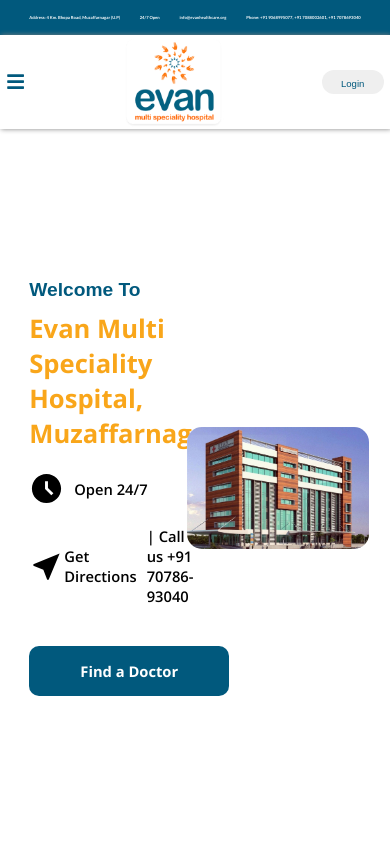
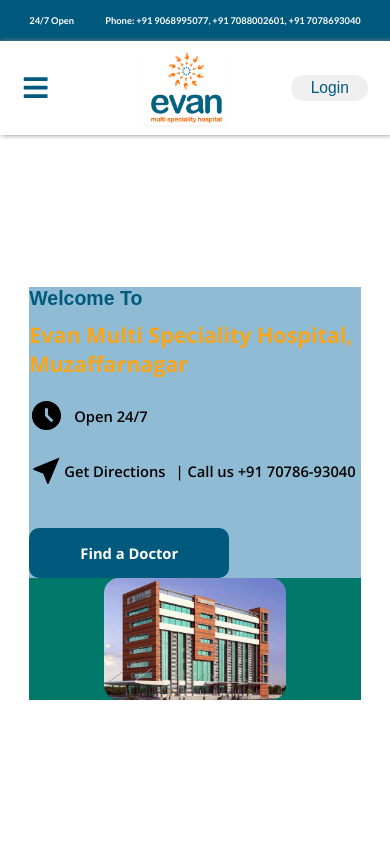
Before and after one commit to Aarishkasgar/Evan-Hospital, a React (Vite) app: page / in a window 390 px wide. Shown: the top 844 px of the page. Built offline with nearby package versions, Linux system fonts and the light colour scheme; a web font is replaced by a local one.

Commit message:
ac-commit

```diff
--- a/src/components/NavTop.css
+++ b/src/components/NavTop.css
@@ -22,3 +22,12 @@
   /* font-family: "Open Sans", serif; */
   font-family: "Lato", sans-serif;
 }
+
+@media (max-width: 600px) {
+  .nav-top-hidden {
+    display: none;
+  }
+  .navtop-inner-container h5 {
+    font-size: 2.4vw;
+  }
+}
--- a/src/components/NavTop.jsx
+++ b/src/components/NavTop.jsx
@@ -6,9 +6,11 @@
     <div>
       <section className="navtop-container">
         <div className="navtop-inner-container">
-          <h5>Address: 4 Km. Bhopa Road, Muzaffarnagar (U.P)</h5>
+          <h5 className="nav-top-hidden">
+            Address: 4 Km. Bhopa Road, Muzaffarnagar (U.P)
+          </h5>
           <h5>24/7 Open</h5>
-          <h5>info@evanhealthcare.org</h5>
+          <h5 className="nav-top-hidden">info@evanhealthcare.org</h5>
           <h5>Phone: +91 9068995077, +91 7088002601, +91 7078693040</h5>
         </div>
       </section>
--- a/src/components/Navigation/Drawer.jsx
+++ b/src/components/Navigation/Drawer.jsx
@@ -8,7 +8,7 @@
       {isOpen && <Backdrop onClick={toggleDrawer} />}
       <SDrawer isOpen={isOpen}>
         <RightNav>
-          <SNavbarBrand>LOGO</SNavbarBrand>
+          <SNavbarBrand>Evan Hospital</SNavbarBrand>
           <NavRoutes>
             {routes.map((route) => {
               if (route.subRoutes) {
--- /dev/null
+++ b/src/components/Navigation/NavRes.css
@@ -0,0 +1,19 @@
+@media (max-width: 600px) {
+  .NavLoginBtn {
+    font-size: 4vw;
+  }
+  .nav-login-btn {
+    margin-right: 4vw;
+  }
+  .FaBars-line {
+    margin-left: 4vw;
+    font-size: 7vw;
+  }
+  .logo-brand {
+    margin-left: 8vw;
+  }
+
+  .evan-logo {
+    width: 23vw;
+  }
+}
--- a/src/components/Navigation/Navbar.jsx
+++ b/src/components/Navigation/Navbar.jsx
@@ -4,15 +4,16 @@
 import { FaBars } from "react-icons/fa";
 import Menu from "./Menu";
 import evanlogo from "../../assets/evan-logo.png";
+import "../Navigation/NavRes.css";
 const Navbar = ({ toggleDrawer, routes }) => {
   return (
     <SNavbar>
-      <NavContainer>
-        <DrawerButton onClick={toggleDrawer}>
-          <FaBars />
+      <NavContainer className="nav-container">
+        <DrawerButton onClick={toggleDrawer} className="drawer-btn">
+          <FaBars className="FaBars-line"/>
         </DrawerButton>
-        <SNavbarBrand>
-          <img src={evanlogo} alt="logo" width={100} />
+        <SNavbarBrand className="logo-brand">
+          <img src={evanlogo} alt="logo" width={100} className="evan-logo"/>
         </SNavbarBrand>
         <RightNav>
           <NavRoutes>
@@ -27,7 +28,7 @@
               );
             })}
           </NavRoutes>
-          <LoginButton>
+          <LoginButton className="nav-login-btn">
             <a
               href="http://192.168.0.146:1082/viphahms/doctorwiseopdprocedurereport/index"
               className="NavLoginBtn"
--- a/src/styles/Home.css
+++ b/src/styles/Home.css
@@ -485,3 +485,23 @@
   height: 100px;
   margin-right: 50px;
 }
+
+/* Responsiv Code Start */
+
+@media (max-width: 600px) {
+  .hero-inner-container {
+    display: flex;
+    flex-direction: column;
+    background-color: #00796b;
+  }
+  .hero-content-box {
+    width: 100%;
+    background-color: #8fbcd4;
+  }
+  .hero-content-box h3 {
+    font-size: 5vw;
+  }
+  .hero-content-box h1 {
+    font-size: 5.5vw;
+  }
+}
```
